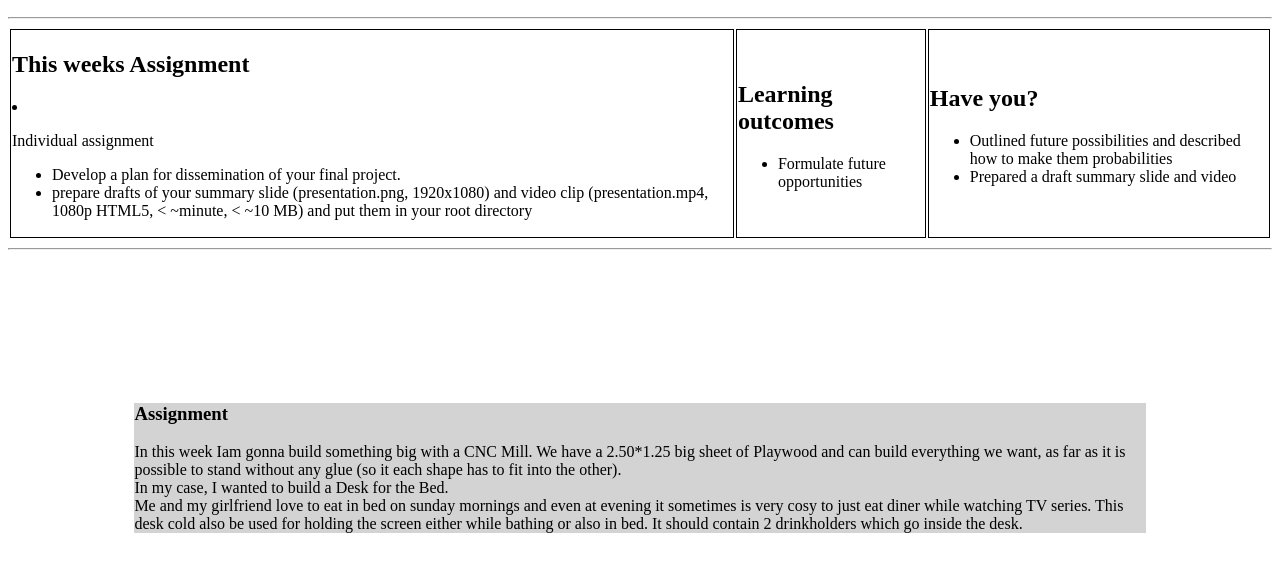
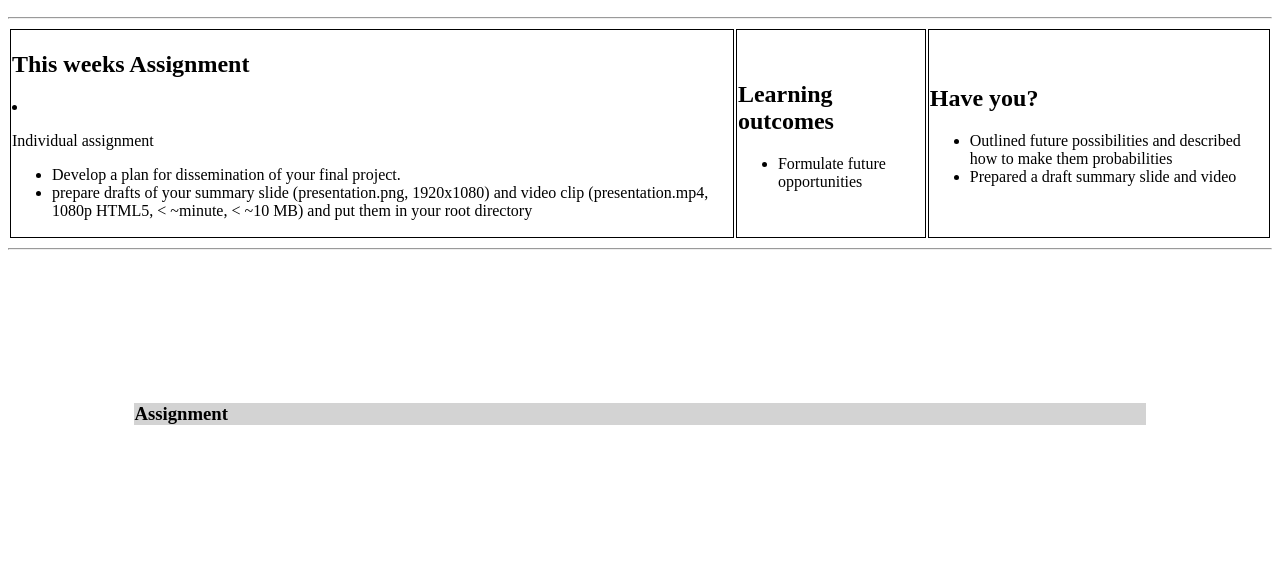
Before and after one commit to ChristianSchendera/FABAcademy, a plain HTML site: page Lesson18.html in a window 1280 px wide. Shown: the part 475-1046 px from the top of the page. Drawn offline with Linux system fonts and the light colour scheme.

Commit message:
29.02.20

```diff
--- a/Lesson18.html
+++ b/Lesson18.html
@@ -59,8 +59,6 @@
     <div class="container">
             <container>
                 <h3>Assignment</h3>
-                <p>
-                    In this week Iam gonna build something big with a CNC Mill. We have a 2.50*1.25 big sheet of Playwood and can build everything we want, as far as it is possible to stand without any glue (so it each shape has to fit into the other). <br> In my case, I wanted to build a Desk for the Bed. <br> Me and my girlfriend love to eat in bed on sunday mornings and even at evening it sometimes is very cosy to just eat diner while watching TV series. This desk cold also be used for holding the screen either while bathing or also in bed. It should contain 2 drinkholders which go inside the desk.
-                </p>
+                <p> </p>
             </container>
         </div>
```
Also changed, not shown: Lesson14.html (+1 -3 lines), Lesson17.html (+1 -3 lines).
